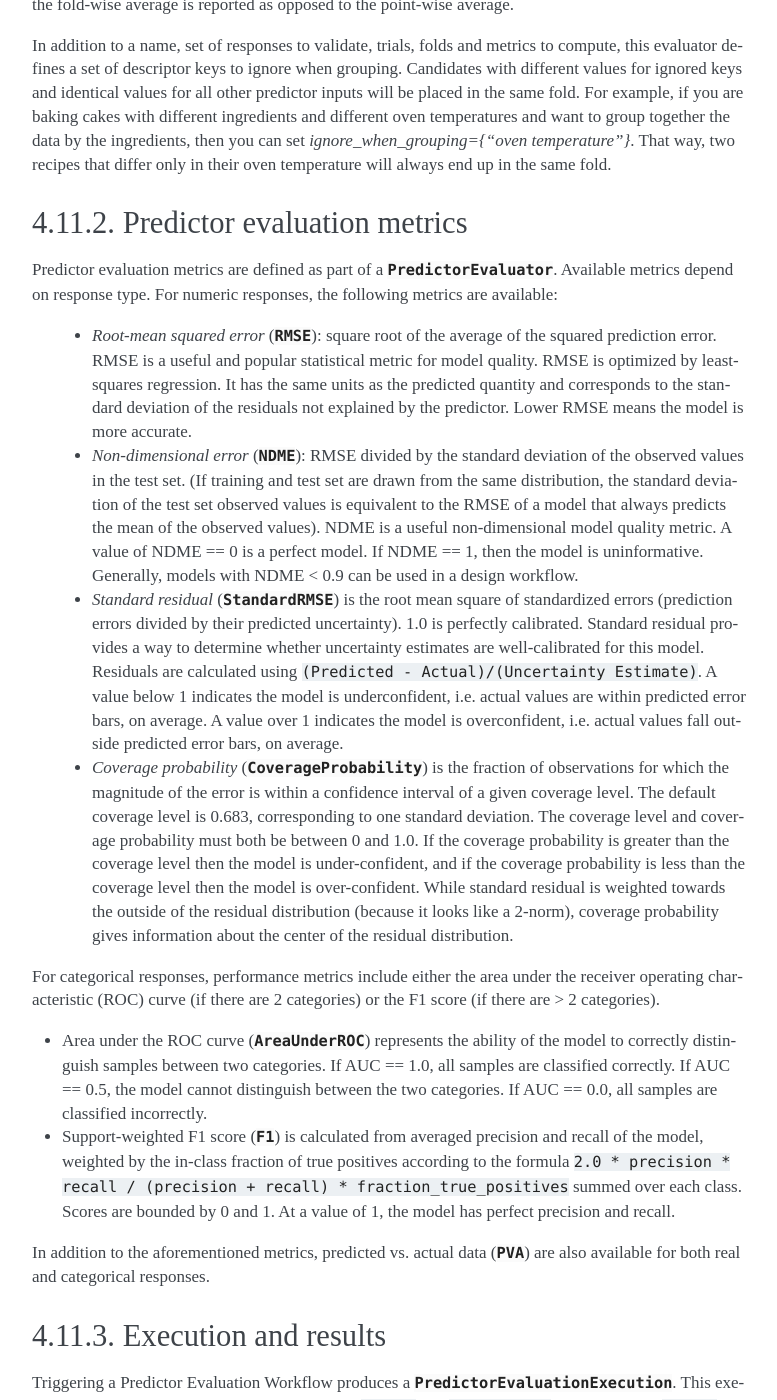
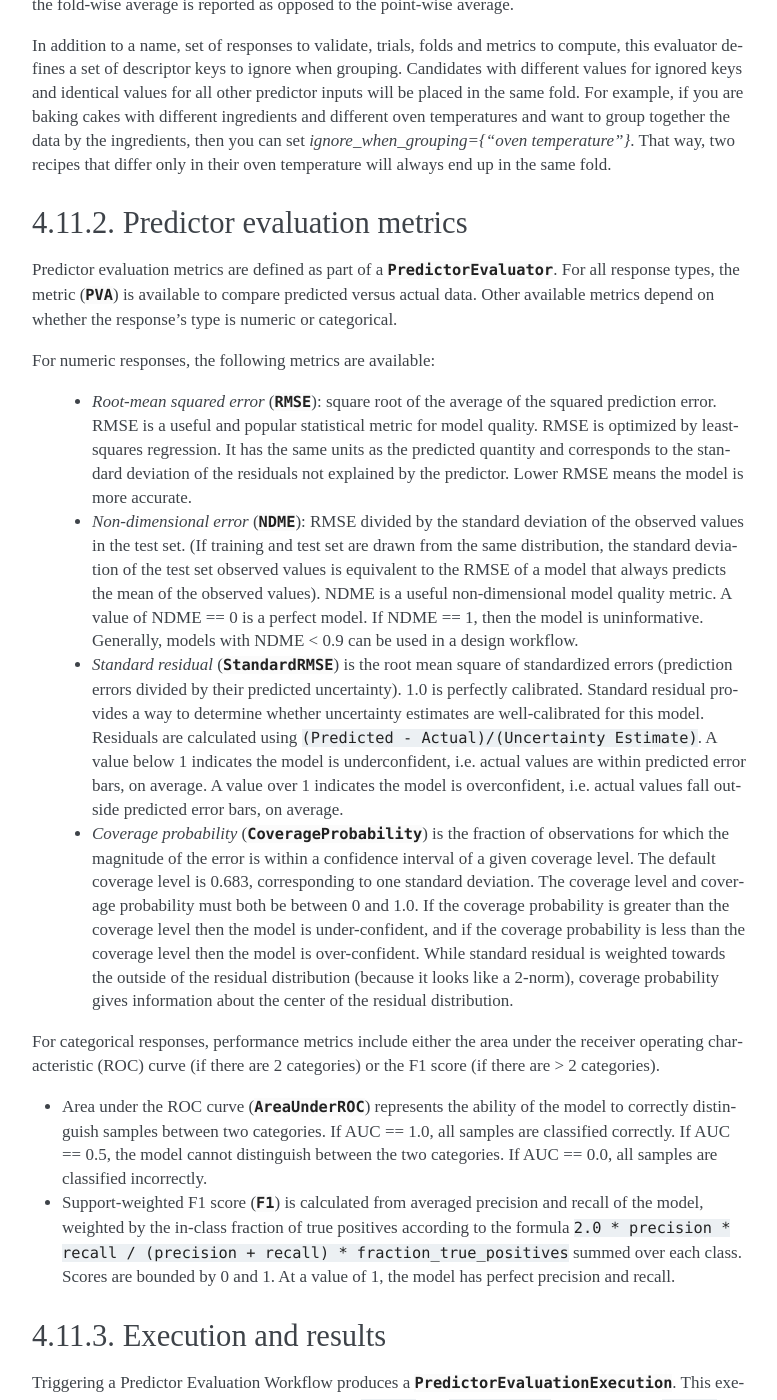
Before and after one commit to CitrineInformatics/citrine-python, a Sphinx documentation site: the page built from docs/source/workflows/predictor_evaluation_workflows.rst, in a window 1280 px wide and 1400 px high, scrolled down 645 px. Shown: the whole window, without its empty margins (376-1153 px from the left). Built offline with Sphinx 7.4.7, drawn with Linux system fonts in a browser that asks for light colours.

Commit message:
Rearrange evaluation metrics docs.

```diff
--- a/docs/source/workflows/predictor_evaluation_workflows.rst
+++ b/docs/source/workflows/predictor_evaluation_workflows.rst
@@ -36,7 +36,9 @@ Predictor evaluation metrics
 ----------------------------
 
 Predictor evaluation metrics are defined as part of a :class:`~citrine.informatics.predictor_evaluator.PredictorEvaluator`.
-Available metrics depend on response type.
+For all response types, the metric (:class:`~citrine.informatics.predictor_evaluation_metrics.PVA`) is available to compare predicted versus actual data.
+Other available metrics depend on whether the response's type is numeric or categorical.
+
 For numeric responses, the following metrics are available:
 
   - *Root-mean squared error* (:class:`~citrine.informatics.predictor_evaluation_metrics.RMSE`): square root of the average of the squared prediction error.
@@ -71,8 +73,6 @@ For categorical responses, performance metrics include either the area under the
 -  Support-weighted F1 score (:class:`~citrine.informatics.predictor_evaluation_metrics.F1`) is calculated from averaged precision and recall of the model, weighted by the in-class fraction of true positives according to the formula ``2.0 * precision * recall / (precision + recall) * fraction_true_positives`` summed over each class.
    Scores are bounded by 0 and 1.
    At a value of 1, the model has perfect precision and recall.
-
-In addition to the aforementioned metrics, predicted vs. actual data (:class:`~citrine.informatics.predictor_evaluation_metrics.PVA`) are also available for both real and categorical responses.
 
 
 .. _execution-and-results:
```
